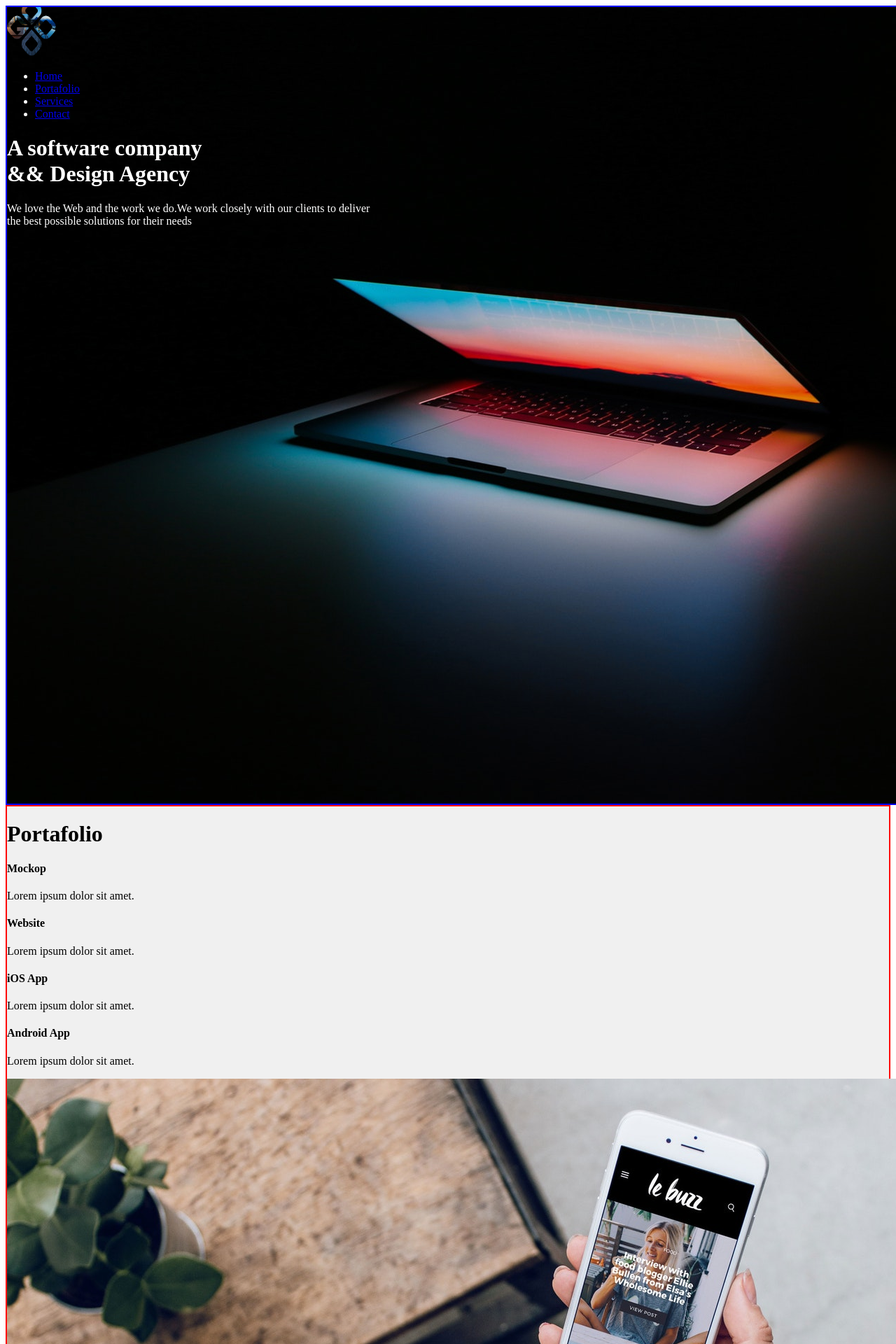
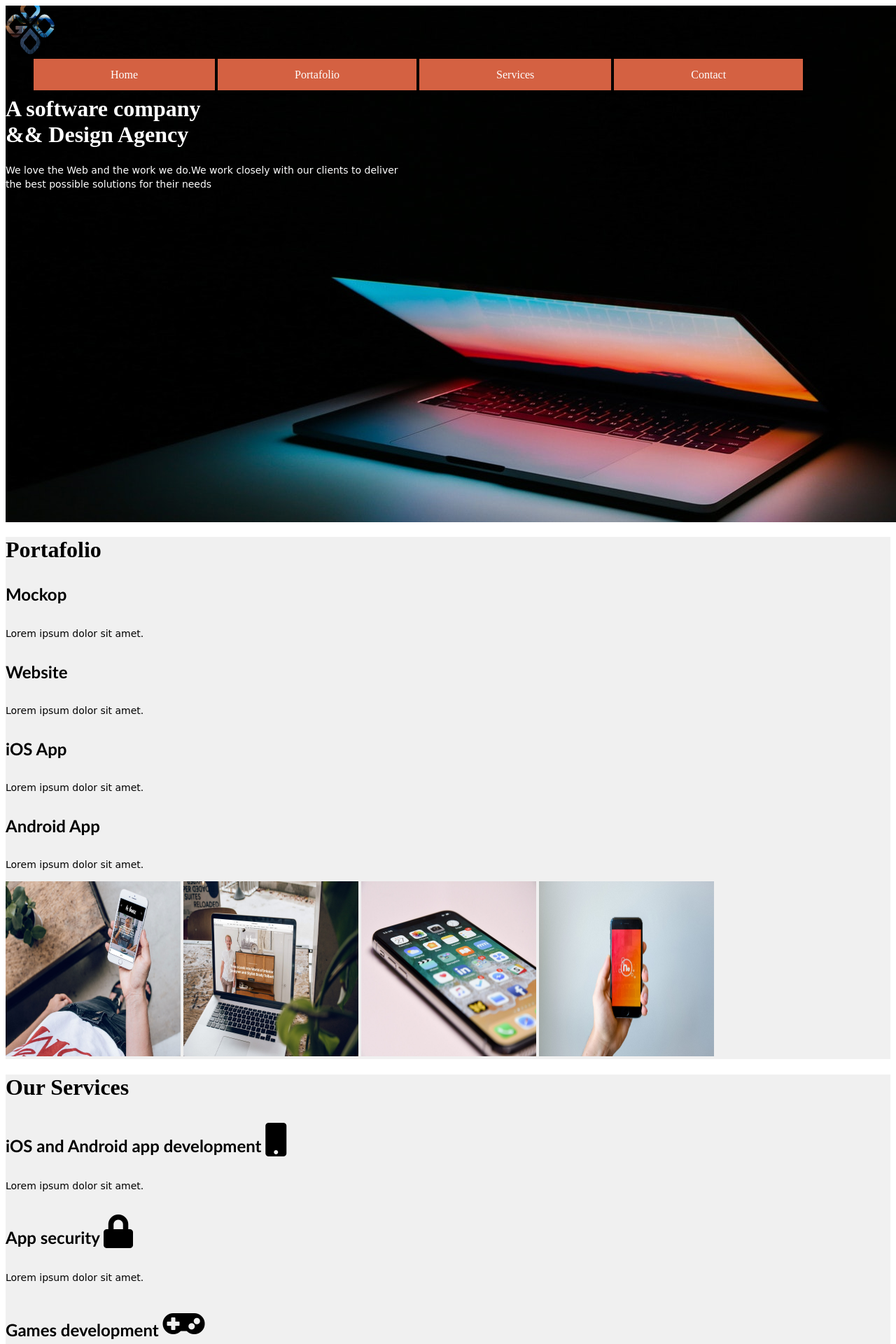
Before and after one commit to VenzorGA/PrimerExamen, a PHP site: page /indexCompany.html in a window 1280 px wide; the page is wider, and only the part inside the window is pictured. Shown: the top 1920 px of that part at 70% size. Run offline with PHP 8.4, Linux system fonts and the light colour scheme.

Commit message:
modificacion para el 2do parcial

```diff
--- a/Style.css
+++ b/Style.css
@@ -2,22 +2,75 @@
 h1{
 	font-family: Roboto, sans-serif;
 }
+.button:link, .button:visited {
+		background-color: #D46142;
+		color: white;
+		padding: 14px 25px;
+		text-align: center;
+		text-decoration: none;
+		padding: 14px 110px;
+	}
+
+	li{
+		display: inline-block;
+		list-style:none;
+	}
+	.button1:hover, .button1:active {
+		background-color: #4184F9;
+	}
+
 #Portafolio{
 	background-color: rgb(240,240,240);
-	border: 2px solid red
 }
 #nav{
 	background-size: auto;
-	background-image: url(images/background1.jpeg); width: 1607px; height: 1138px;
-	border: 2px solid blue;
+	background-image: url(images/background1.jpeg); width: 1292px; height: 738px;
 	position: center;
 	color: white
 }
 #Services{
 	background-color: rgb(240,240,240);
-	border: 2px solid red
 }
 #Contact{
-	background-color: rgb(240,240,240);
-	border: 2px solid green
+	background-color: rgb(177,248,225);
 }
+
+.container {
+		display: inline-block;
+		position: relative;
+		width: 250px;height: 250px;
+	}
+
+	.image {
+		width: 250px;
+		height: 250px;
+	}
+
+	.overlay {
+		position: absolute;
+		top: 0;
+		bottom: 0;
+		left: 0;
+		right: 0;
+		height: 100%;
+		width: 100%;
+		opacity: 0;
+		transition: .5s ease;
+		background-color: #008CBA;
+	}
+
+	.container:hover .overlay {
+		opacity: 1;
+	}
+
+	.text {
+		color: white;
+		font-size: 20px;
+		position: absolute;
+		top: 50%;
+		left: 50%;
+		transform: translate(-50%, -50%);
+		-ms-transform: translate(-50%, -50%);
+	}
+	h4 { font-family: "Gill Sans", "Gill Sans MT", Calibri, sans-serif; font-size: 24px; font-style: normal; font-variant: normal; font-weight: 700; line-height: 26.4px; } h3 { font-family: "Gill Sans", "Gill Sans MT", Calibri, sans-serif; font-size: 14px; font-style: normal; font-variant: normal; font-weight: 700; line-height: 15.4px; } p { font-family: "Gill Sans", "Gill Sans MT", Calibri, sans-serif; font-size: 14px; font-style: normal; font-variant: normal; font-weight: 400; line-height: 20px; } blockquote { font-family: "Gill Sans", "Gill Sans MT", Calibri, sans-serif; font-size: 21px; font-style: normal; font-variant: normal; font-weight: 400; line-height: 30px; } pre { font-family: "Gill Sans", "Gill Sans MT", Calibri, sans-serif; font-size: 13px; font-style: normal; font-variant: normal; font-weight: 400; line-height: 18.5714px; }
+	p { font-family: "Brush Script MT", cursive; font-size: 24px; font-style: normal; font-variant: normal; font-weight: 700; line-height: 26.4px; } h3 { font-family: "Brush Script MT", cursive; font-size: 14px; font-style: normal; font-variant: normal; font-weight: 700; line-height: 15.4px; } p { font-family: "Brush Script MT", cursive; font-size: 14px; font-style: normal; font-variant: normal; font-weight: 400; line-height: 20px; } blockquote { font-family: "Brush Script MT", cursive; font-size: 21px; font-style: normal; font-variant: normal; font-weight: 400; line-height: 30px; } pre { font-family: "Brush Script MT", cursive; font-size: 13px; font-style: normal; font-variant: normal; font-weight: 400; line-height: 18.5714px; }
--- a/indexCompany.html
+++ b/indexCompany.html
@@ -1,18 +1,19 @@
 <!DOCTYPE html>
 <html lang="en">
 <head>
+	<link rel="stylesheet" href="https://use.fontawesome.com/releases/v5.7.0/css/all.css" integrity="sha384-lZN37f5QGtY3VHgisS14W3ExzMWZxybE1SJSEsQp9S+oqd12jhcu+A56Ebc1zFSJ" crossorigin="anonymous">
 	<link rel="stylesheet" type="text/css" href="Style.css">
 	<link rel="stylesheet" href="https://cdnjs.cloudflare.com/ajax/libs/animate.css/3.7.0/animate.min.css">
 	<title>Softpro | Creative Software Company</title>
 </head>
 <body>
 	<div id="nav">
-	<a href="indexCompany.html"><img class="animated bounceInDown" src="images/logoGenesis.png" width="70" height="70"></a>
+	<a href="indexCompany.html"><img class="animated bounceInDown" src="images/logoGenesis.png" width="70px" height="70px"></a>
 	<ul>
-		<li><a href="#Home"> Home</a></li>
-		<li><a href="#Portafolio"> Portafolio</a></li>
-		<li><a href="#Services"> Services</a></li>
-		<li><a href="#Contact"> Contact</a></li>
+		<li><a href="#Home" class="button button1"> Home</a></li>
+		<li><a href="#Portafolio" class="button button1"> Portafolio</a></li>
+		<li><a href="#Services" class="button button1"> Services</a></li>
+		<li><a href="#Contact" class="button button1"> Contact</a></li>
 	</ul>
 	<h1>A software company <br>  &#38;& Design Agency</h1>
 	<p class="animated fadeInUp">We love the Web and the work we do.We work closely with our clients to deliver </br>  the best possible solutions for their needs</p>
@@ -27,24 +28,44 @@
 		<p>Lorem ipsum dolor sit amet.</p>
 		<h4>Android App</h4>
 		<p>Lorem ipsum dolor sit amet.</p>
-		<img src="images/mockup.jpeg">
-		<img src="images/website.jpeg">
-		<img src="images/ios.jpeg">
-		<img src="images/android.jpeg">
+		<div class="container">
+    	  <img src=" images/mockup.jpeg" class="image">
+    	  <div class="overlay">
+    	    <div class="text"> <h2>MOCKUP</h2>persona en el celular</div>
+    	  </div>
+    	</div>
+    	<div class="container">
+    	  <img src=" images/website.jpeg" class="image">
+    	  <div class="overlay">
+    	    <div class="text"> <h2>WEBSITE</h2>laptop en el escritorio </div>
+    	  </div>
+    	</div>
+    	<div class="container">
+    	  <img src=" images/ios.jpeg" class="image">
+    	  <div class="overlay">
+    	    <div class="text"> <h2>IOS</h2>no me gusta</div>
+    	  </div>
+    	</div>
+    	<div class="container">
+    	  <img src=" images/android.jpeg" class="image">
+    	  <div class="overlay">
+    	    <div class="text"> <h2>ANDROID</h2>i like it</div>
+    	  </div>
+    	</div>
 	</div>
 	<div id="Services">
 		<h1> Our Services </h1>
-		<h4>iOS and Android app development</h4>
+		<h4>iOS and Android app development  <i class="fa fa-mobile fa-2x" aria-hidden="true"></i></h4>
 		<p>Lorem ipsum dolor sit amet.</p>
-		<h4>App security</h4>
+		<h4>App security  <i class="fa fa-lock fa-2x" aria-hidden="true"></i></h4>
 		<p>Lorem ipsum dolor sit amet.</p>
-		<h4>Games development</h4>
+		<h4>Games development  <i class="fa fa-gamepad fa-2x" aria-hidden="true"></i></h4>
 		<p>Lorem ipsum dolor sit amet.</p>
-		<h4>Animation and editing</h4>
+		<h4>Animation and editing  <i class="fa fa-bath fa-2x" aria-hidden="true"></i></h4>
 		<p>Lorem ipsum dolor sit amet.</p>
-		<h4>UX/UI Design</h4>
+		<h4>UX/UI Design  <i class="fa fa-bell fa-2x" aria-hidden="true"></i></h4>
 		<p>Lorem ipsum dolor sit amet.</p>
-		<h4>Branding</h4>
+		<h4>Branding  <i class="fa fa-space-shuttle fa-5x" aria-hidden="true"></i></h4>
 		<p>Lorem ipsum dolor sit amet.</p>
 	</div>
 	<div id="Contact">
@@ -58,7 +79,8 @@
 			<input type="text" name="subject"><br><br>
 			Your Message:<br>
 			<textarea>aqui escriba su mensaje</textarea><br><br>
-			<input type="submit" value="Send">bnn
+			<input type="submit" value="Send">
+			<p><button type="reset">Reset</button></p>
 		</form>
 	</div>
 	<p>Copyright 2018 &copy; Design & Developed by <a href="https://github.com/VenzorGA">Alejandro Venzor Gutierrez</a></p>
```
